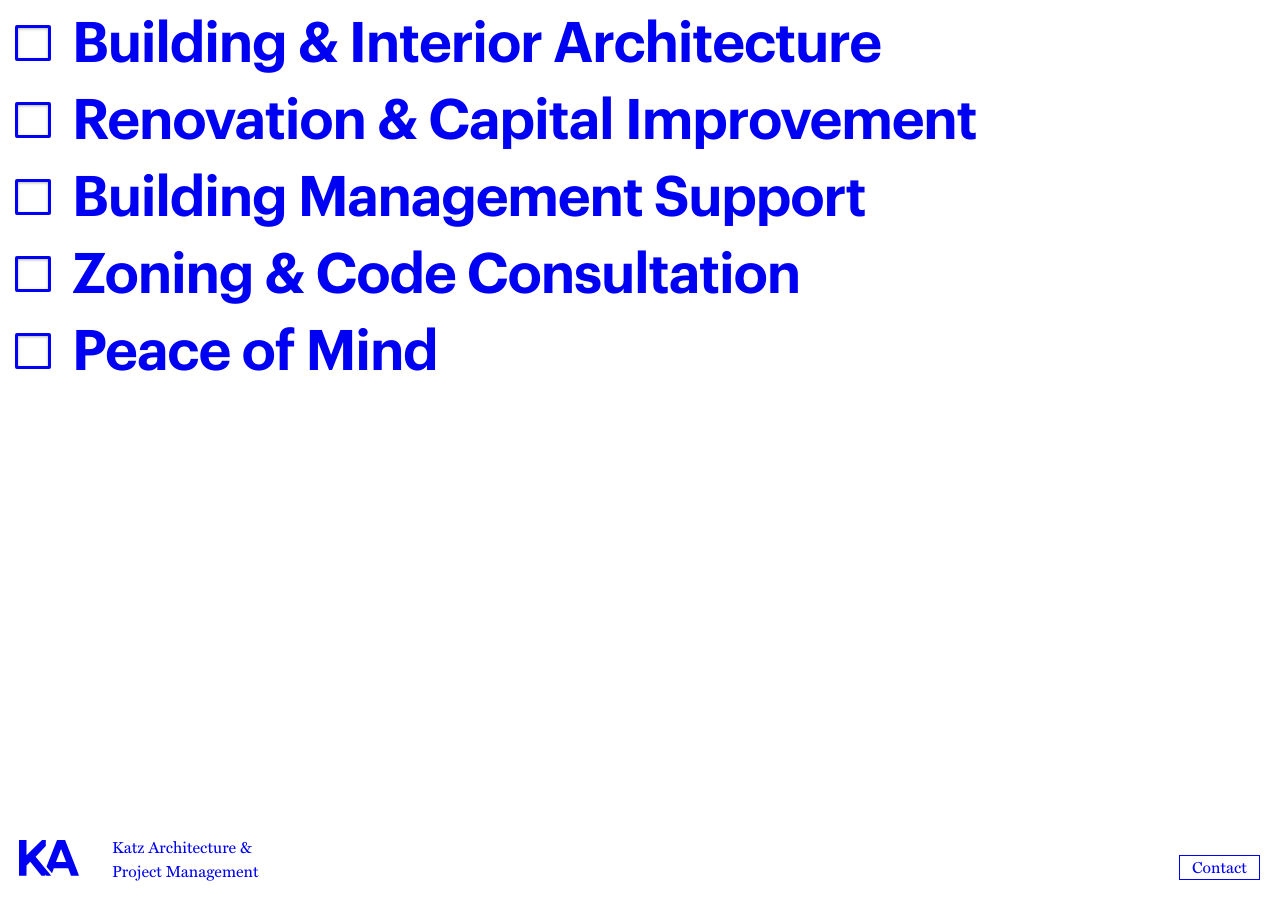
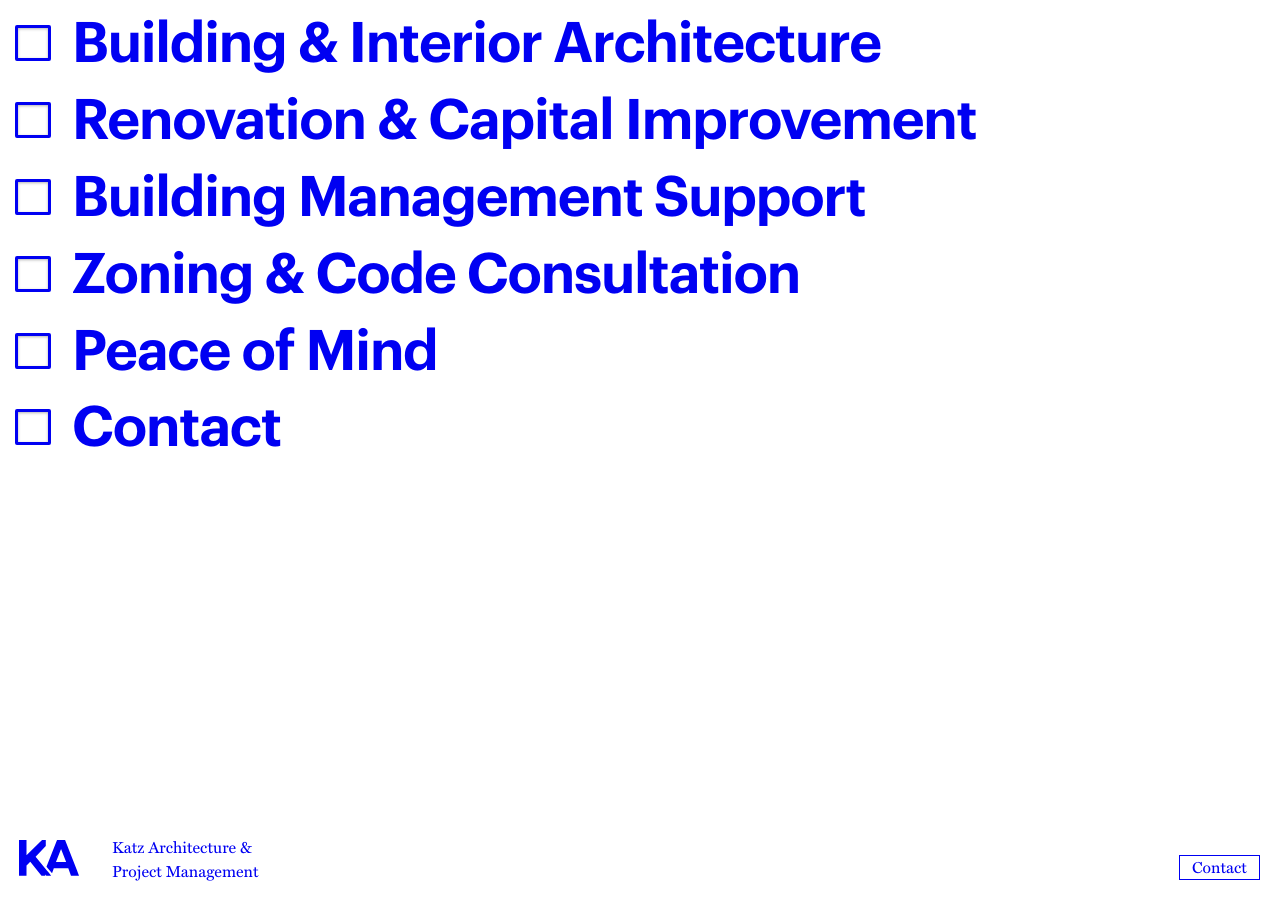
Before and after one commit to cserron/fangohr-katz, a Jekyll site: the page built from index.md, in a window 1280 px wide. Built offline with Jekyll 4.4.1, drawn with Linux system fonts in a browser that asks for light colours; nearby versions of some CDN libraries; our own code applies the rules of GitHub Pages for plain Markdown files.

Commit message:
Added contact to main menu, removed checks from cover page.

```diff
--- a/_includes/cover.html
+++ b/_includes/cover.html
@@ -2,23 +2,18 @@
     <!--<div class="close-white"></div>-->
     <ul class="cover-ul">
         <li class="check-list">
-            <input type="checkbox" id="cover-checkbox1">
             <label for="cover-checkbox1" class="secondary font-title-item">For Management Companies</label>
         </li>
         <li class="check-list">
-            <input type="checkbox" id="cover-checkbox2">
             <label for="cover-checkbox2" class="secondary font-title-item">For Co-Op & Condo-Boards</label>
         </li>
         <li class="check-list">
-            <input type="checkbox" id="cover-checkbox3">
             <label for="cover-checkbox3" class="secondary font-title-item">For Building Managers</label>
         </li>
         <li class="check-list">
-            <input type="checkbox" id="cover-checkbox4">
             <label for="cover-checkbox4" class="secondary font-title-item">For Homeowners</label>
         </li>
         <li class="check-list">
-            <input type="checkbox" id="cover-checkbox5">
             <label for="cover-checkbox5" class="secondary font-title-item">Peace of Mind</label>
         </li>
     </ul>
--- a/_includes/menu.html
+++ b/_includes/menu.html
@@ -21,6 +21,10 @@
             <input type="checkbox" id="menu-peace-of-mind">
             <label for="menu-peace-of-mind" class="font-title-item">Peace of Mind</label>
         </li>
+        <li class="check-list open-section" data-target="peace-of-mind">
+            <input type="checkbox" id="contact">
+            <label for="contact" class="font-title-item">Contact</label>
+        </li>
     </ul>
     <div class="menu-footer">
         <div class="menu-footer-logo"></div>
```
